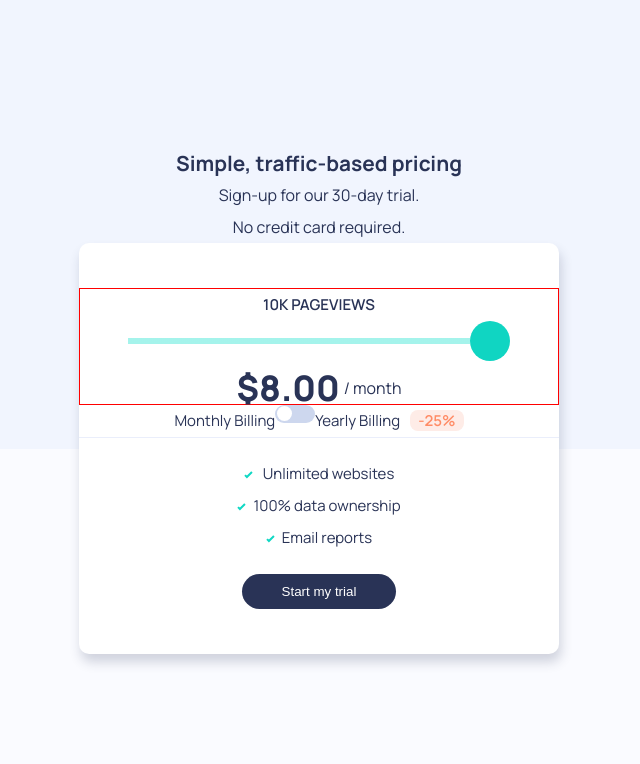
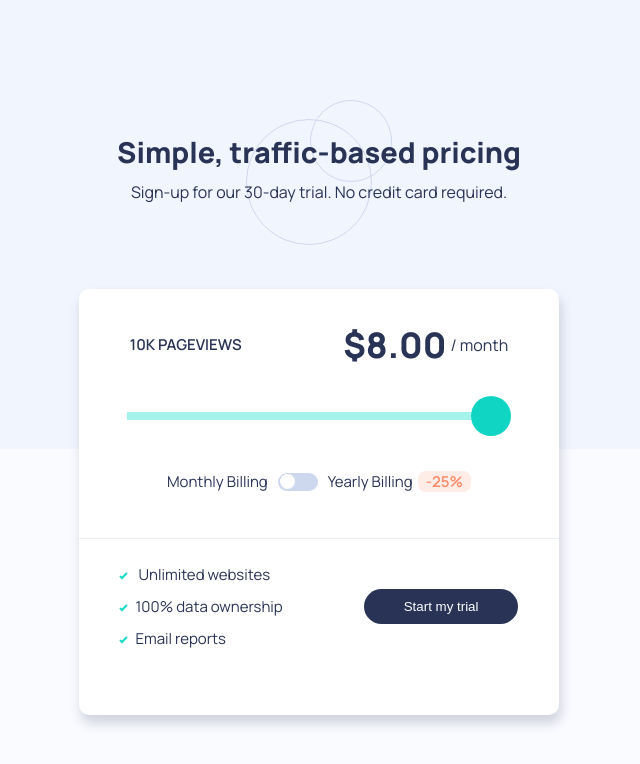
Before and after one commit to kellycsantos/pricing-component, a React (Vite) app: page / in a window 1280 px wide. Shown: the top 764 px of the page, without its empty margins (321-961 px from the left). Built offline with nearby package versions, Linux system fonts and the light colour scheme.

Commit message:
layout finalizado

```diff
--- a/src/App.scss
+++ b/src/App.scss
@@ -58,31 +58,33 @@
 main {
   text-align: center;
   line-height: 2rem;
+  width: clamp(300px, 88vw, 480px);
 
   h1 {
     font-size: 1.3rem;
-    font-weight: 700;
+    font-weight: 900;
   }
 
   h2 {
     font-size: 1rem;
     font-weight: 400;
   }
-
-  width: clamp(300px, 88vw, 480px);
-
+  .intro{
+    background: url('./assets/pattern-circles.svg') no-repeat center;
+    padding-block: 50px;
+  }
   article {
     background: $white;
     border-radius: 10px;
     box-shadow: 2px 8px 12px rgba($dark-blue, .2);
-    padding-block: 45px;
+    padding-block: 40px;
 
     .return {
-      border: 1px solid red;
-
+        padding-bottom: 30px;
       p {
         text-transform: uppercase;
         font-weight: 600;
+
       }
 
       .value {
@@ -112,10 +114,10 @@ main {
       justify-content: center;
       flex-shrink: 1;
       flex-grow: 0;
+      align-items: center;
 
-      div {
-        margin-right: 10px;
-        display: flex;
+      .checkbox{
+        margin-inline: 10px;
       }
 
       .discount {
@@ -126,6 +128,7 @@ main {
         border-radius: 8px;
         padding: 0 8px;
         align-self: center;
+        margin-left: 5px;
       }
     }
   }
@@ -158,6 +161,7 @@ input[type="range"] {
   appearance: none;
   overflow: hidden;
   width: 80%;
+  margin-block: 35px;
 }
 
 input[type="range"]::-webkit-slider-thumb {
@@ -165,10 +169,9 @@ input[type="range"]::-webkit-slider-thumb {
   aspect-ratio: 1;
   border-radius: 50%;
   /*Bolinha*/
-  // background:   no-repeat center;
   box-shadow: 40px 0 0 0px inset $strong-cyan ;
   /*Progresso*/
-  border-image: linear-gradient(90deg, $softcyan , 50%, $slider-bar 0) 0 1/calc(50% - 5px/2) 100vw/0 calc(100vw);
+  border-image: linear-gradient(90deg, $softcyan , 50%, $slider-bar 0) 0 1/calc(50% - 8px/2) 100vw/0 calc(100vw);
   -webkit-appearance: none;
   appearance: none;
   transition: .3s;
@@ -214,3 +217,45 @@ input[type="checkbox"]:checked+.ball {
   overflow: hidden;
   left: calc(97% - 15px);
 }
+
+@media screen and (min-width: 768px) {
+  .intro{
+    margin-bottom: 30px;
+    h1 {
+      font-size: 1.8rem !important ;
+      font-weight: 900;
+      padding-bottom: 8px;
+    }
+
+    h2{
+      display: inline;
+    }
+  }
+
+  .return{
+    display: flex;
+    flex-wrap: wrap;
+    justify-content: space-around;
+    .views{
+      order: 0;
+    }
+    .value{
+      order: 1;
+    }
+    .range{
+      order: 2;
+      margin-bottom: 0;
+    }
+  }
+
+  .subscription-container{
+    margin-bottom: 40px;
+  }
+
+  footer{
+    display: flex;
+    justify-content: space-around;
+    align-items: center;
+    text-align: left;
+  }
+}
--- a/src/App.tsx
+++ b/src/App.tsx
@@ -3,7 +3,7 @@ import './App.scss'
 
 function App() {
   const [value, setValue] = useState(0)
-  const [yearMode , setYearMode] = useState(false)
+  const [yearMode, setYearMode] = useState(false)
 
   const conditions = [
     {
@@ -28,56 +28,56 @@ function App() {
     },
   ]
 
-  function checkboxActive(){
+  function checkboxActive() {
     let toogle = document.querySelector('.checkbox')
-    if(yearMode){
+    if (yearMode) {
       toogle?.classList.add("active")
     } else {
       toogle?.classList.remove("active")
     }
   }
 
-    function moneyTransform(value: number){
+  function moneyTransform(value: number) {
 
-      return value.toFixed(2)
+    return value.toFixed(2)
   }
 
 
-useEffect(() => {
-  checkboxActive()
-}, [yearMode])
+  useEffect(() => {
+    checkboxActive()
+  }, [yearMode])
   return (
     <main>
+      <section role="intro" className='intro'>
       <h1>Simple, traffic-based pricing</h1>
       <h2>Sign-up for our 30-day trial. </h2>
-      <h2> No credit card required.</h2>
+      <h2>No credit card required.</h2>
+      </section>
       <article>
         <section role='return' className='return'>
-          <p>{conditions[value]?.views} Pageviews</p>
+          <p className='views'>{conditions[value]?.views} Pageviews</p>
 
-          <input type="range"  step={1} min={0} max={4} onChange={(e) => (setValue(Number(e.target.value)))} />
+          <input type="range" className='range' step={1} min={0} max={4} onChange={(e) => (setValue(Number(e.target.value)))} />
           <div className='value'>
-            <p>${moneyTransform( yearMode ? conditions[value]?.value * 12 :  conditions[value]?.value)} </p>
-            {/* <p>${moneyTransform(conditions[value]?.value)} </p> */}
+            <p>${moneyTransform(yearMode ? conditions[value]?.value * 12 : conditions[value]?.value)} </p>
             <span className='period'> / {yearMode ? 'year' : 'month'}</span>
           </div>
         </section>
         <section className='subscription-container' role='subscription-mode'>
-          <div>
-            Monthly Billing
+
+            <p> Monthly Billing</p>
 
             <label htmlFor='mode' className="checkbox">
               <span className='checkbox_container'>
-                <input id='mode' name='mode' type="checkbox" onChange={ (e ) => setYearMode(e.target.checked)} />
+                <input id='mode' name='mode' type="checkbox" onChange={(e) => setYearMode(e.target.checked)} />
                 <div className="ball"></div>
               </span>
             </label>
 
-
-            Yearly Billing
-          </div>
+            <p>Yearly Billing</p>
           <span className='discount'>-25%</span>
           {/* <span className='discount'>25% discount Unlimited</span> */}
+
         </section>
         <footer>
           <ul role='list'>
```
